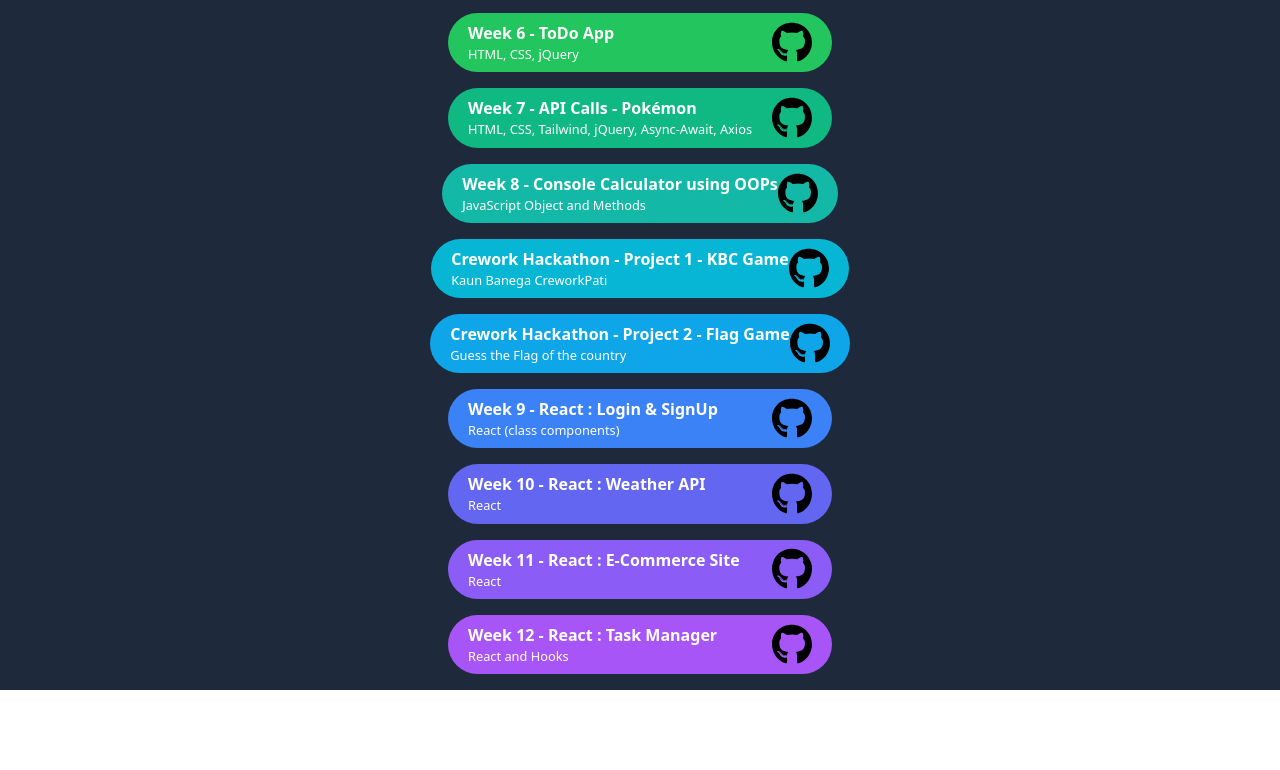
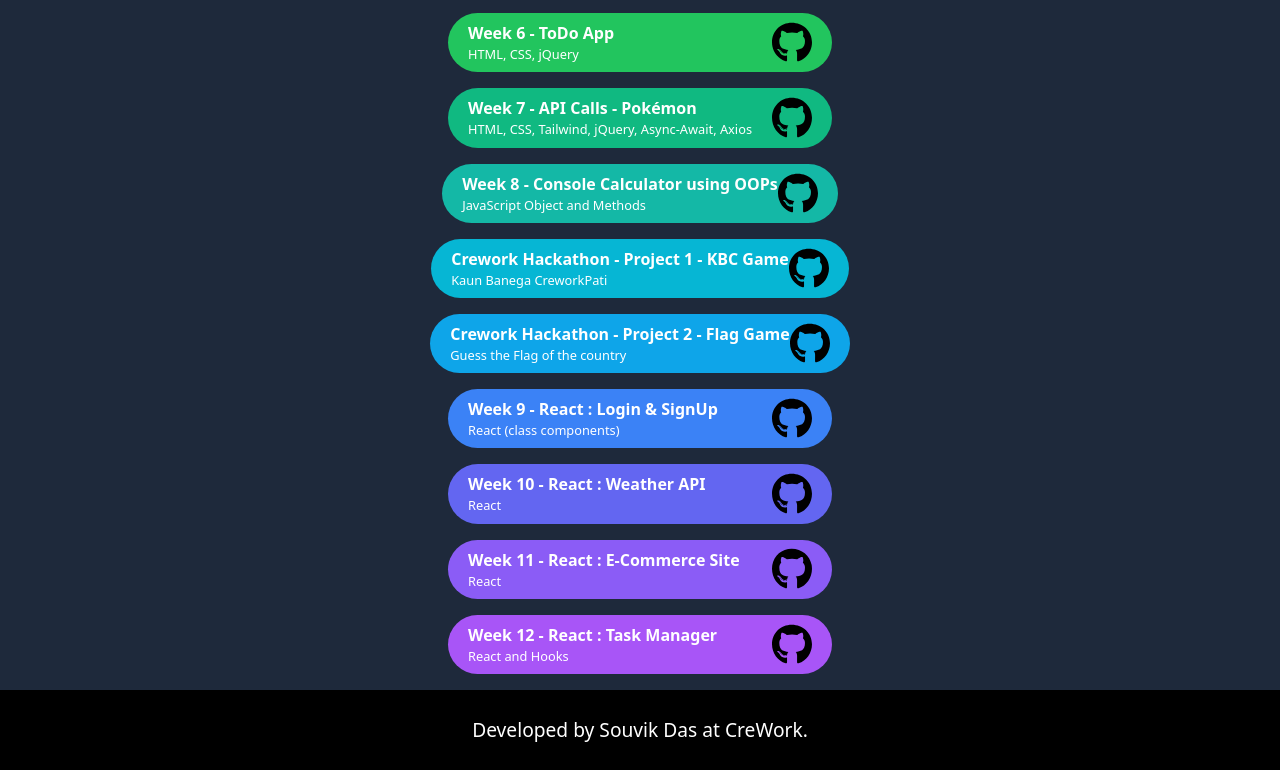
Before and after one commit to urlunaticguy/crework, a website: page index.html in a window 1280 px wide. Shown: the part 453-1223 px from the top of the page. Before the commit the page ends 1143 px from the top, so only its background shows below. Drawn offline with Linux system fonts and the light colour scheme.

Commit message:
added footer

```diff
--- a/index.html
+++ b/index.html
@@ -148,7 +148,6 @@
         </button>
 
         <!-- add react month 3 week four here -->
-        <!-- swapping to do wala project will be added here -->
         <button class="flex justify-between text-start px-[20px] py-[8px] items-center bg-purple-500 hover:bg-purple-600 text-white min-h-[2rem] min-w-full applewebsite3:min-w-[30vw] applewebsite3:rounded-full">
             <a href="https://brilliant-choux-d68755.netlify.app/" target="_blank">
                 <strong>Week 12 - React : Task Manager</strong>
@@ -159,5 +158,8 @@
             <a href="https://github.com/urlunaticguy/crework-react-week4-taskmanager" target="_blank"><img class=" w-10" src="./githubSVG.svg" alt=""></a>
         </button>
     </div>
+    <footer class="bg-black text-white h-20 flex justify-center items-center">
+        <span class=" text-[1.2rem]">Developed by <a class=" hover:text-green-500 cursor-pointer" href="https://github.com/urlunaticguy" target="_blank">Souvik Das</a> at <a class=" hover:text-yellow-500 cursor-pointer" href="https://crework.in/" target="_blank">CreWork.</a></span>
+    </footer>
 </body>
 </html>
```
Also changed, not shown: dist/output.css.
